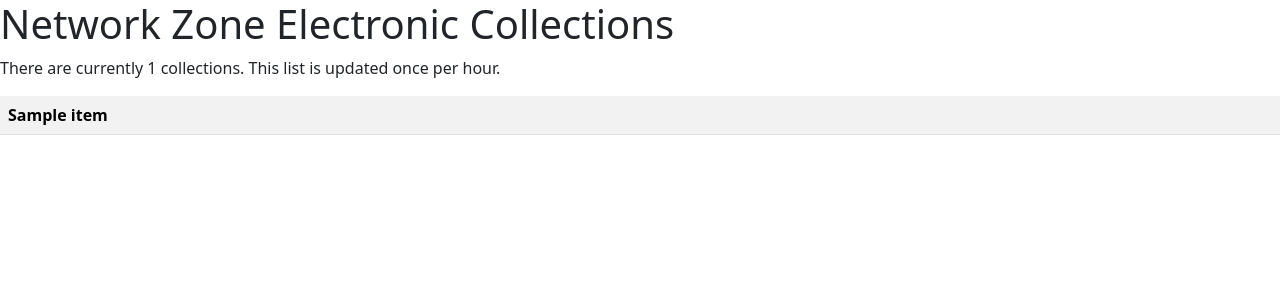
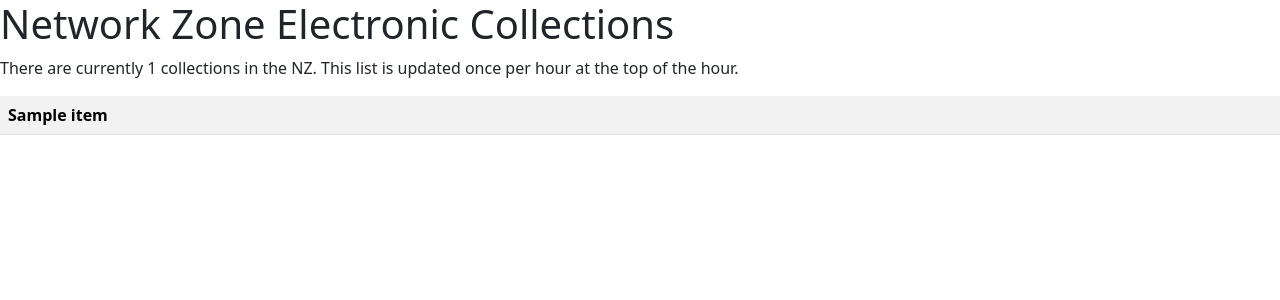
Before and after one commit to cuny-libraries/electronic-collections-web-app, a Flask app: template templates/index.html in a window 1280 px wide. Shown: the top 300 px of the page. Run offline with Flask 3, Linux system fonts and the light colour scheme; the template is opened without the code that fills it: most values are stand-ins (such as "Sample title", 1, 10 or a date in 2020); lists and menus that the app fills with data are empty; parts of the project's set-up code (start-up, migrations or seed data) failed here and were passed over.

Commit message:
improve wording, path

```diff
--- a/app.py
+++ b/app.py
@@ -3,7 +3,7 @@ from flask import Flask, render_template
 
 app = Flask(__name__)
 
-with open("data.json", "r") as f:
+with open("/home/b7jl/electronic-collections-web-app/data.json", "r") as f:
     data = json.load(f)
 
 
--- a/templates/index.html
+++ b/templates/index.html
@@ -13,7 +13,7 @@
 </head>
 <body>
   <h1>Network Zone Electronic Collections</h1>
-  <p>There are currently {{ count }} collections. This list is updated once per hour.</p>
+  <p>There are currently {{ count }} collections in the NZ. This list is updated once per hour at the top of the hour.</p>
   <table class="table table-striped">
     <tbody>
       {% for item in data %}
```
